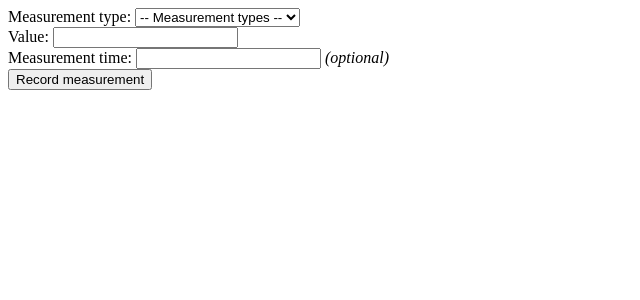
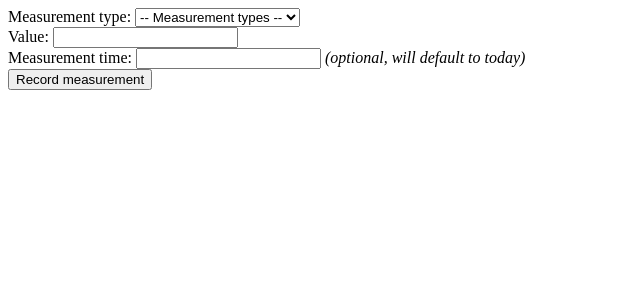
Before and after one commit to csammis/reef, a Flask app: page /parameters/add/ in a window 1280 px wide. Shown: the top 300 px of the page, without its empty margins (0-640 px from the left). Run offline with Flask 2, Linux system fonts and the light colour scheme; some libraries are stand-ins or nearby versions.

Commit message:
Hopefully less confusing phrasing on the optional date field

```diff
--- a/src/templates/add_parameters.html
+++ b/src/templates/add_parameters.html
@@ -8,7 +8,7 @@
 <form id="add_parameter" action="#">
     <label>Measurement type: <select id="measurement_type"></select></label><br />
     <label>Value: <input type="number" id="measurement_value" /></label><br />
-    <label>Measurement time: <input type="text" id="measurement_time" /></label> <em>(optional)</em><br />
+    <label>Measurement time: <input type="text" id="measurement_time" /></label> <em>(optional, will default to today)</em><br />
     <input type="submit" id="submitButton" value="Record measurement" disabled="disabled" />&nbsp;
     <span id="busyindicator"><img src="/static/submitting.gif" alt="Adding..." /></span>
 </form>
```
